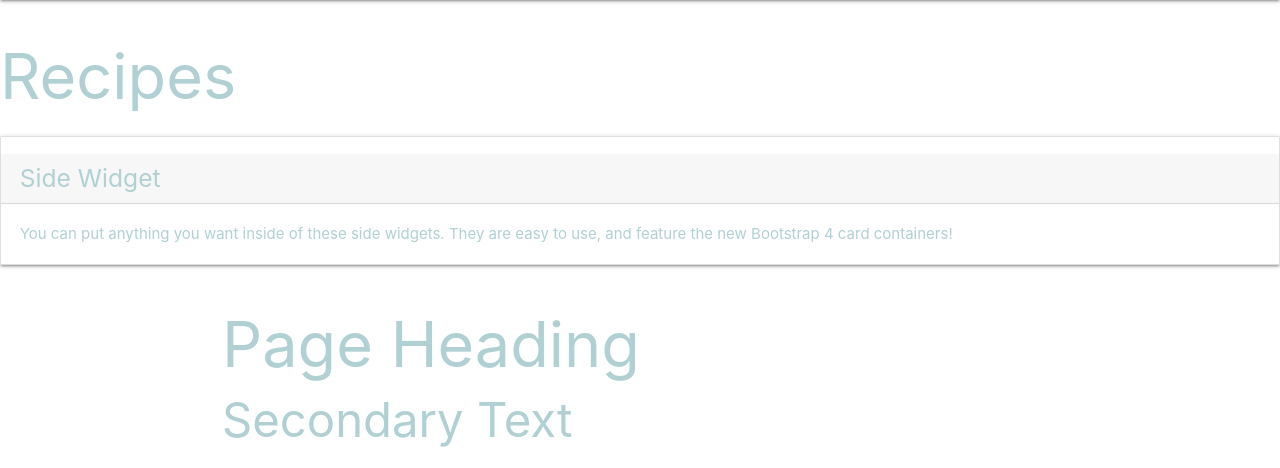
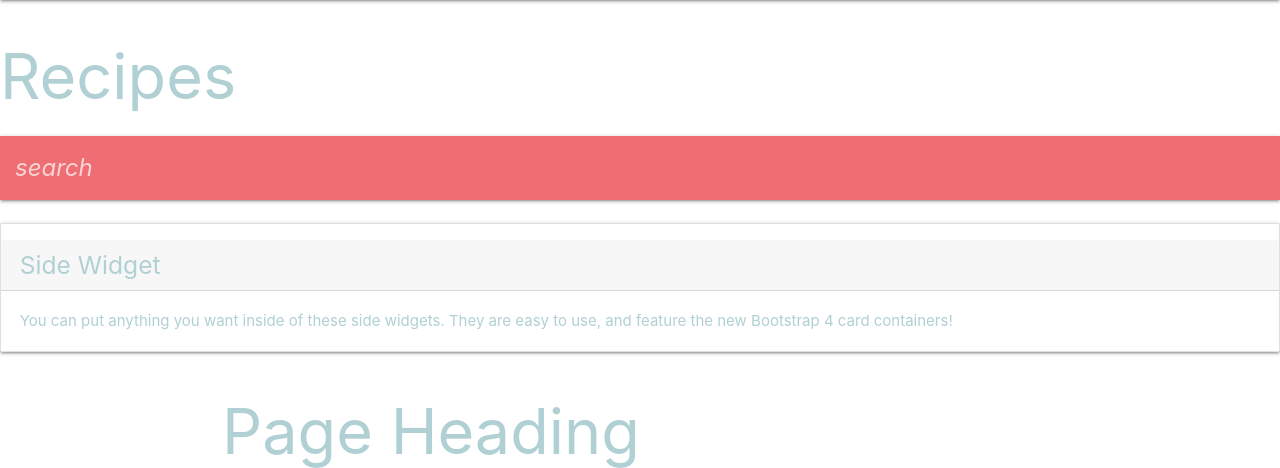
Before and after one commit to cfff226/pudding-recipe-final, a Flask app: page /recipes in a window 1280 px wide. Shown: the part 64-532 px from the top of the page. Run offline with Flask 2, Linux system fonts and the light colour scheme; some libraries are stand-ins or nearby versions.

Commit message:
Add search bar for searching dessert recipes

```diff
--- a/templates/recipes.html
+++ b/templates/recipes.html
@@ -1,4 +1,24 @@
 {% extends "base.html" %}
 {% block content %}
     <h1>Recipes</h1>
+    <!-- Search bar for recipes -->
+  <nav>
+    <div class="nav-wrapper">
+      <form>
+        <div class="input-field">
+          <input id="search" type="search" required>
+          <label class="label-icon" for="search"><i class="material-icons">search</i></label>
+          <i class="material-icons">close</i>
+        </div>
+      </form>
+    </div>
+  </nav>
+    <!-- Button to create new recipe -->
+
+
+    <!-- Display all dessert recipes -->
+
+
+
+    <!-- Modal to check before deleting -->
 {% endblock %}
```
